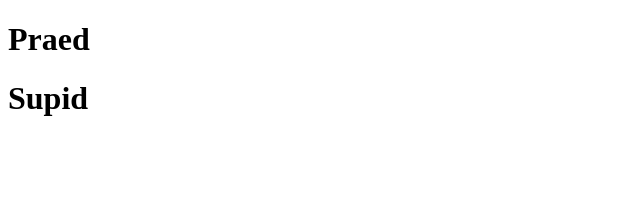
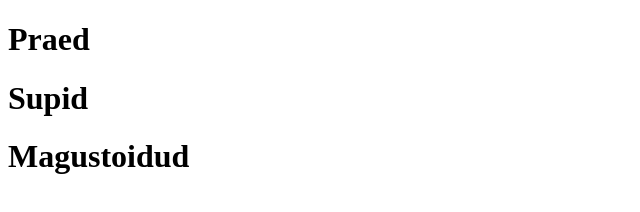
Before and after one commit to kadrikaarlop/menu, a plain HTML site: page index.html in a window 1280 px wide. Shown: the whole page, without its empty margins (0-640 px from the left). Drawn offline with Linux system fonts and the light colour scheme.

Commit message:
Loodi uus projekt

```diff
--- a/index.html
+++ b/index.html
@@ -7,5 +7,6 @@
 <body>
 <h1>Praed</h1>
 <h1>Supid</h1>
+<h1>Magustoidud</h1>
 </body>
 </html>
```
